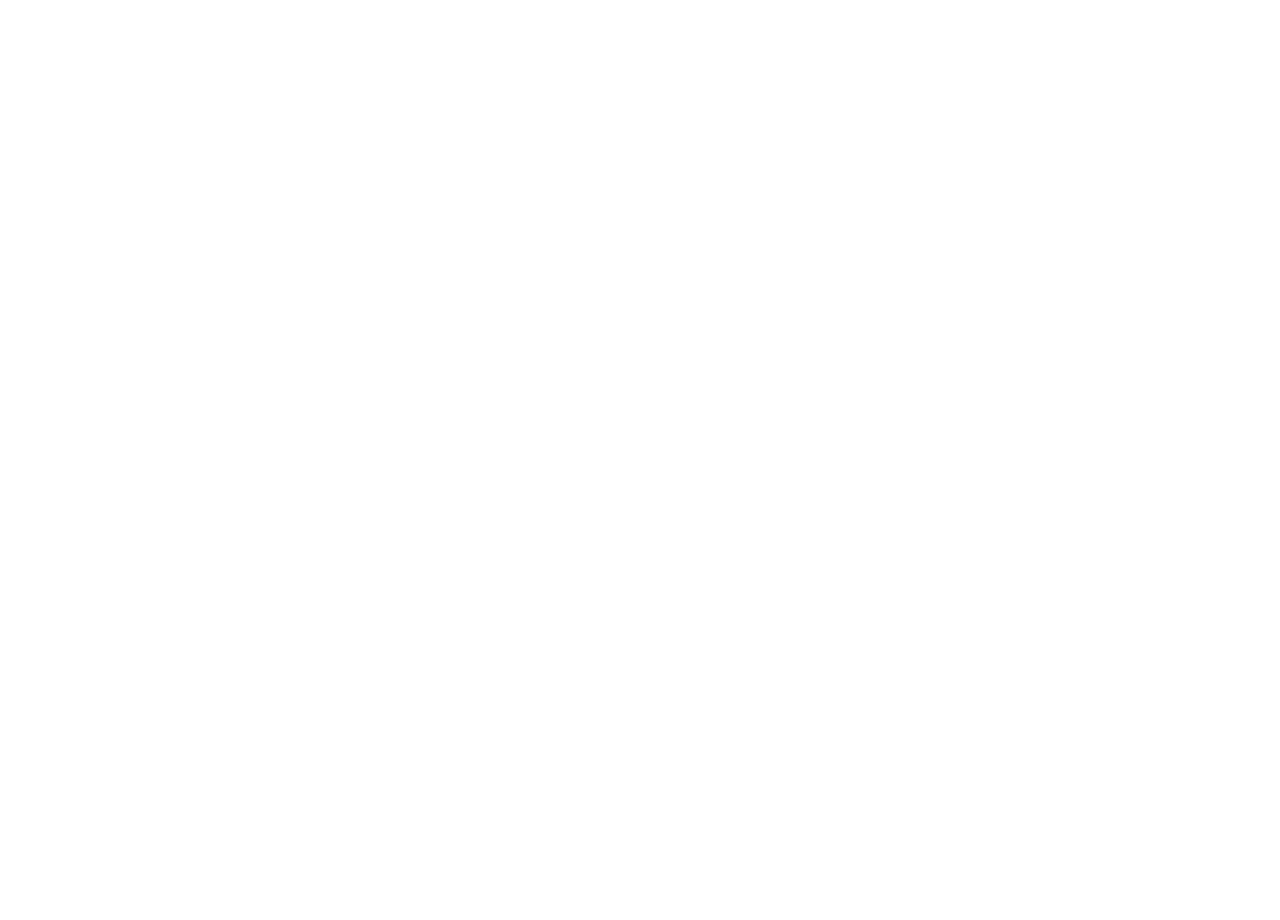
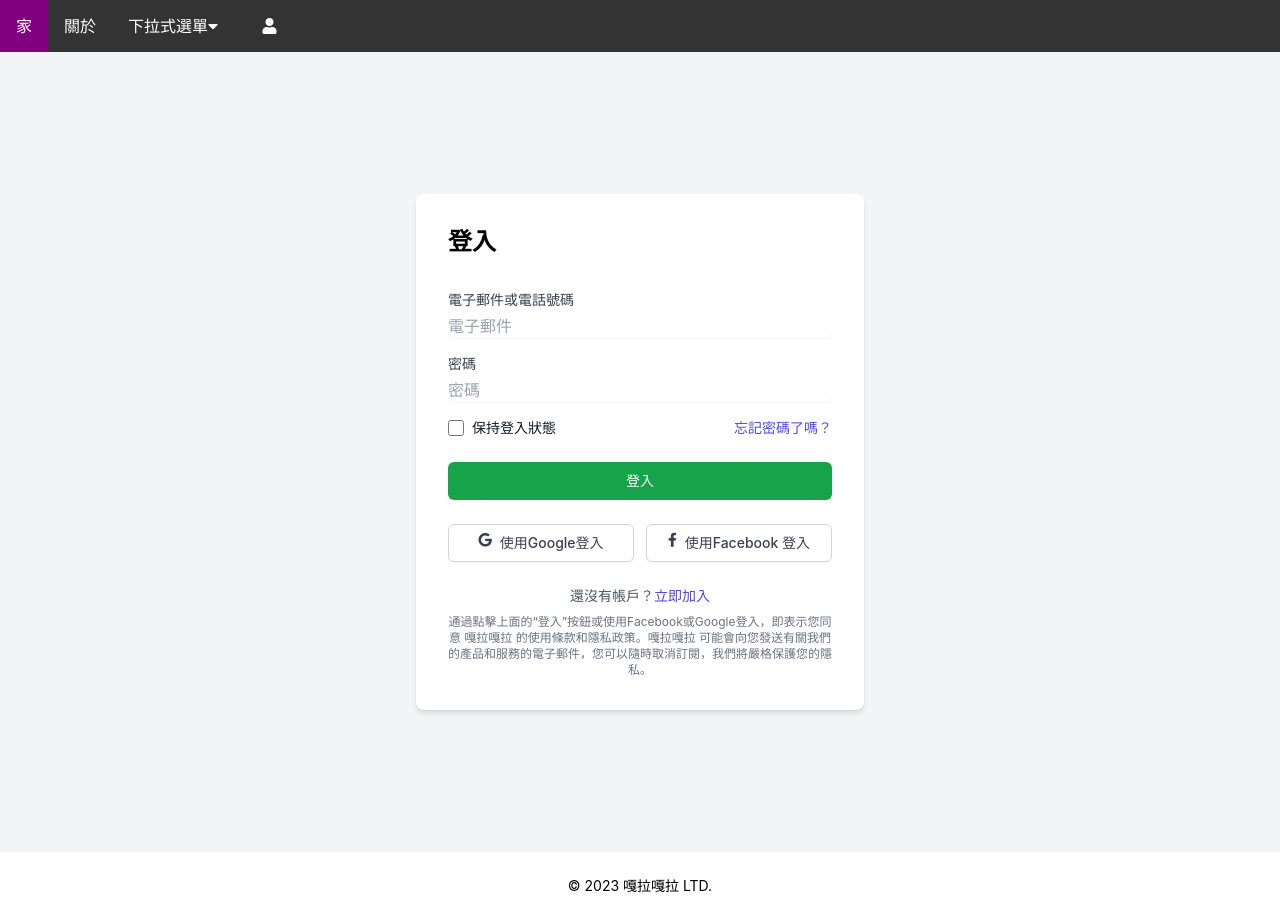
Before and after one commit to dennisleeNCCUDCT/legolas, a React (Create React App) app: page /login in a window 1280 px wide. Before the commit this address had no page. Before the commit the page ends 800 px from the top, so only its background shows below. Built offline with nearby package versions, Linux system fonts and the light colour scheme.

Commit message:
add pages and links
add pages and links

```diff
--- a/src/App.js
+++ b/src/App.js
@@ -2,6 +2,7 @@
 import './App.css';
 import Home from './pages/front/Home';
 import Articles from './pages/front/Articles'
+import Login from './pages/front/ Login';
 
 import React from "react";
 import {
@@ -17,6 +18,7 @@
   return (<Routes>
     <Route path ="/home" element={<Home />} />
     <Route path ="/articles" element={<Articles />} />
+    <Route path ="/login" element={<Login />} />
 
     </Routes>);
 }
--- a/src/components/Navbar.js
+++ b/src/components/Navbar.js
@@ -1,3 +1,5 @@
+import { Link } from 'react-router-dom';
+
 function Navbar(){return(<div class="navbar">
 <a href="#home">家</a>
 <a href="#news">關於</a>
@@ -5,13 +7,18 @@
   <button class="dropbtn">下拉式選單
     <i class="fa fa-caret-down"></i>
   </button>
-  <div class="dropdown-content">
+  <div className="dropdown-content">
     <a href="https://en.wikipedia.org/wiki/The_Lord_of_the_Rings_(film_series)">佛羅多</a>
     <a href="https://en.wikipedia.org/wiki/The_Lord_of_the_Rings_(film_series)">皮聘</a>
     <a href="https://en.wikipedia.org/wiki/The_Lord_of_the_Rings_(film_series)">山姆</a>
     <a href="https://en.wikipedia.org/wiki/The_Lord_of_the_Rings_(film_series)">甘道夫</a>
-  </div>
-</div>
+    </div>
+
+</div> <Link to={"/login"}><div sttyle={{
+        position: 'absolute', left: '50%', top: '50%',
+        transform: 'translate(-50%, -50%)',justifyContent:"flex-end"}}><i className="fa fa-user " style={{
+        color:"white",
+        justifyContent:"flex-end",marginBottom:"auto",marginLeft:"12.5px"}}  aria-hidden="true"></i> </div></Link>
 </div>)
 
 }
--- /dev/null
+++ b/src/pages/front/ Login.js
@@ -0,0 +1,82 @@
+
+import Navbar from "../../components/Navbar"
+
+import Footer from "../../components/footer"
+
+
+function Login(){return(<body class="bg-gray-100"><Navbar/>
+<div class="min-h-screen flex flex-col justify-center items-center">
+ <div class="bg-white p-8 rounded-lg shadow-md w-full max-w-md">
+  <h1 class="text-2xl font-bold mb-8">
+   登入
+  </h1>
+  <div class="space-y-4">
+   <div>
+    <label class="block text-sm font-medium text-gray-700" for="email">
+     電子郵件或電話號碼
+    </label>
+    <input class="mt-1 block w-full border-gray-300 rounded-md shadow-sm focus:ring-indigo-500 focus:border-indigo-500" id="email" placeholder="電子郵件" type="email"/>
+   </div>
+   <div>
+    <label class="block text-sm font-medium text-gray-700" for="password">
+     密碼
+    </label>
+    <input class="mt-1 block w-full border-gray-300 rounded-md shadow-sm focus:ring-indigo-500 focus:border-indigo-500" id="password" placeholder="密碼" type="password"/>
+   </div>
+  </div>
+  <div class="flex items-center justify-between mt-4">
+   <div class="flex items-center">
+    <input class="h-4 w-4 text-indigo-600 focus:ring-indigo-500 border-gray-300 rounded" id="remember_me" type="checkbox"/>
+    <label class="ml-2 block text-sm text-gray-900" for="remember_me">
+     保持登入狀態
+    </label>
+   </div>
+   <div class="text-sm">
+    <a class="font-medium text-indigo-600 hover:text-indigo-500" href="#">
+     忘記密碼了嗎？
+    </a>
+   </div>
+  </div>
+  <div class="mt-6">
+   <button class="w-full flex justify-center py-2 px-4 border border-transparent rounded-md shadow-sm text-sm font-medium text-white bg-green-600 hover:bg-green-700 focus:outline-none focus:ring-2 focus:ring-offset-2 focus:ring-green-500">
+    登入
+   </button>
+  </div>
+  <div class="mt-6 grid grid-cols-2 gap-3">
+   <div>
+    <button class="w-full inline-flex justify-center py-2 px-4 border border-gray-300 rounded-md shadow-sm bg-white text-sm font-medium text-gray-700 hover:bg-gray-50 focus:outline-none focus:ring-2 focus:ring-offset-2 focus:ring-indigo-500">
+     <span class="sr-only">
+      Sign in with Google
+     </span>
+     <i class="fab fa-google mr-2">
+     </i>
+     使用Google登入
+    </button>
+   </div>
+   <div>
+    <button class="w-full inline-flex justify-center py-2 px-4 border border-gray-300 rounded-md shadow-sm bg-white text-sm font-medium text-gray-700 hover:bg-gray-50 focus:outline-none focus:ring-2 focus:ring-offset-2 focus:ring-indigo-500">
+     <span class="sr-only">
+      Sign in with Facebook
+     </span>
+     <i class="fab fa-facebook-f mr-2">
+     </i>
+     使用Facebook 登入
+    </button>
+   </div>
+  </div>
+  <p class="mt-6 text-sm text-gray-600 text-center">
+   還沒有帳戶？
+   <a class="font-medium text-indigo-600 hover:text-indigo-500" href="#">
+    立即加入
+   </a>
+  </p>
+  <p class="mt-2 text-xs text-gray-500 text-center">
+   通過點擊上面的“登入”按鈕或使用Facebook或Google登入，即表示您同意 嘎拉嘎拉 的使用條款和隱私政策。嘎拉嘎拉 可能會向您發送有關我們的產品和服務的電子郵件，您可以隨時取消訂閱，我們將嚴格保護您的隱私。
+  </p>
+ </div>
+
+</div>
+<Footer/>
+</body>)}
+
+export default Login
```
